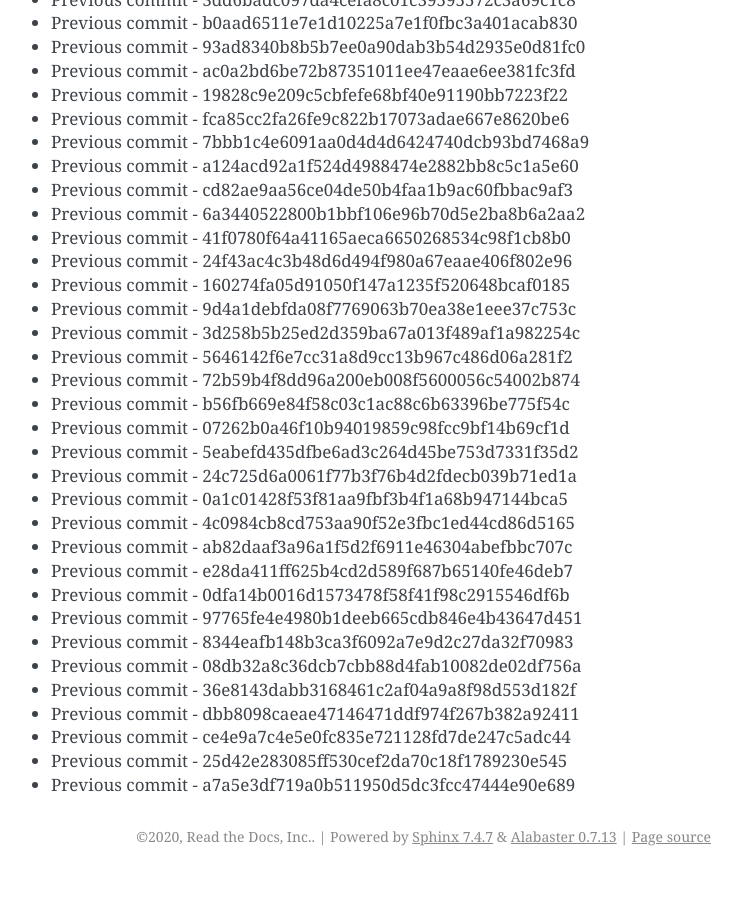
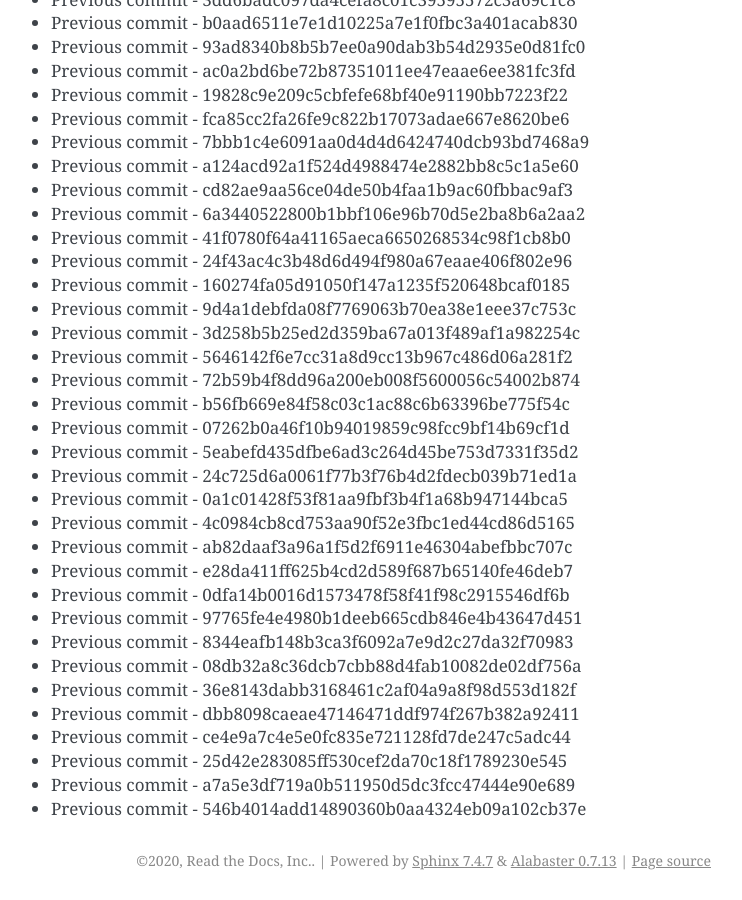
Before and after one commit to readthedocs/rtd-git-stresstest, a Sphinx documentation site: the page built from docs/updates.rst, in a window 1280 px wide and 900 px high, scrolled down 76092 px. Shown: the whole window, without its empty margins (399-1141 px from the left). Built offline with Sphinx 7.4.7, drawn with Linux system fonts in a browser that asks for light colours; before the commit the page ends 76968 px from its top, so only the background shows below that.

Commit message:
Generating commit from previous: 546b4014add14890360b0aa4324eb09a102cb37e

```diff
--- a/docs/updates.rst
+++ b/docs/updates.rst
@@ -3229,3 +3229,4 @@ It can be tested for any performance characteristics.
 * Previous commit - ce4e9a7c4e5e0fc835e721128fd7de247c5adc44
 * Previous commit - 25d42e283085ff530cef2da70c18f1789230e545
 * Previous commit - a7a5e3df719a0b511950d5dc3fcc47444e90e689
+* Previous commit - 546b4014add14890360b0aa4324eb09a102cb37e
```
